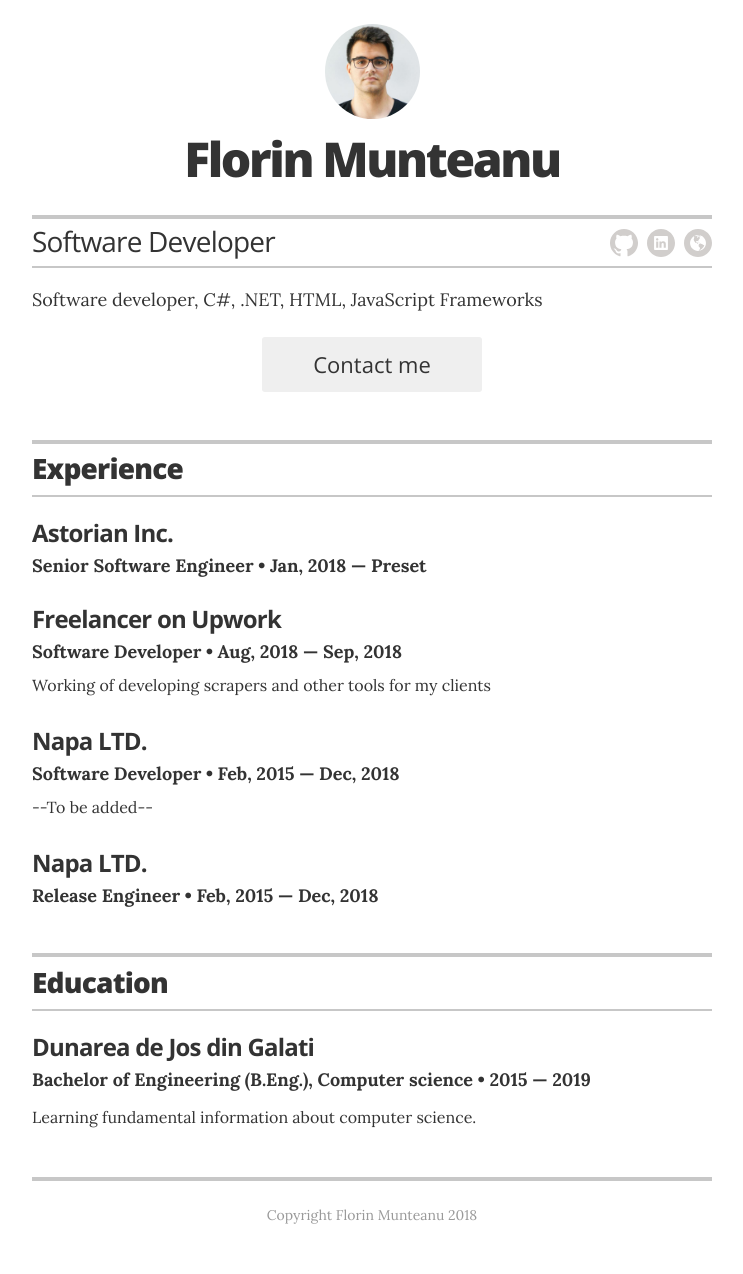
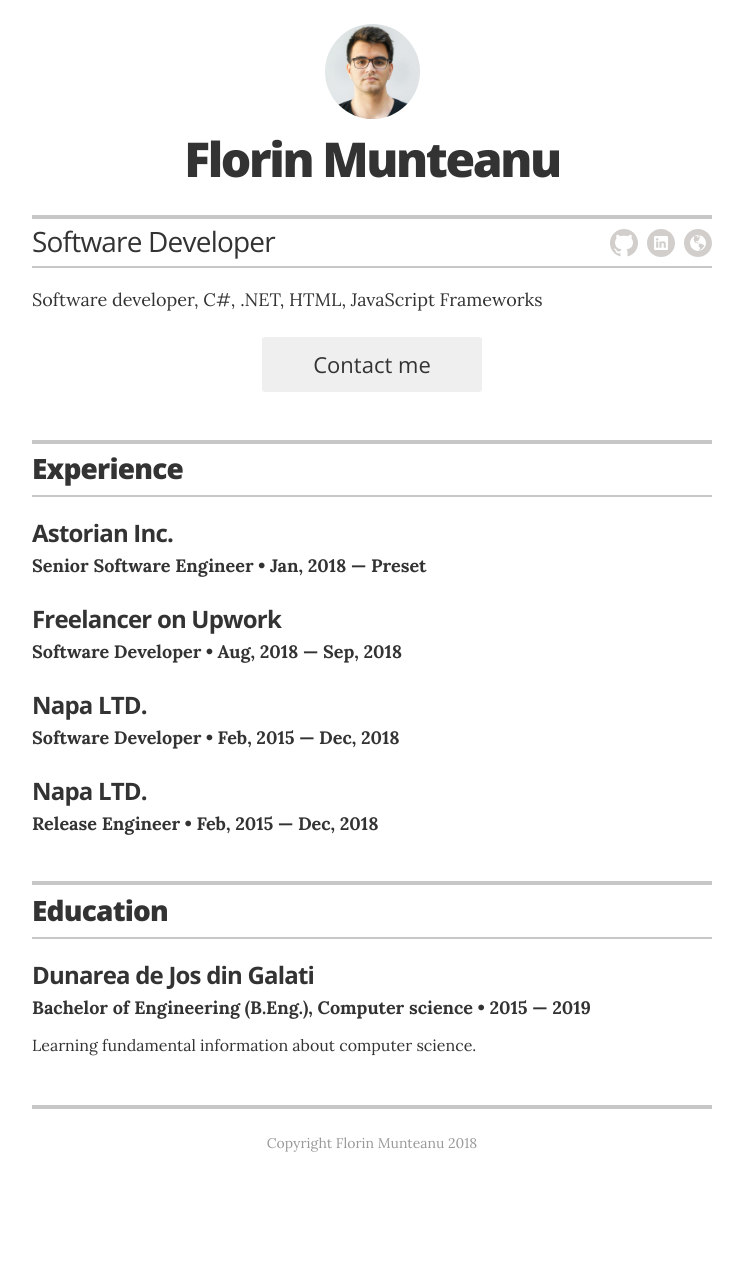
Before and after one commit to powerofsoul/powerofsoul.github.io, a Jekyll site: the page built from index.html, in a window 1280 px wide. Shown: the whole page, without its empty margins (268-1011 px from the left). Built offline with Jekyll 4.4.1, drawn with Linux system fonts in a browser that asks for light colours; after the commit the page ends 1202 px from its top, so only the background shows below that.

Commit message:
Delete notes

```diff
--- a/_data/experience.yml
+++ b/_data/experience.yml
@@ -4,11 +4,9 @@
 - company: Freelancer on Upwork
   position: Software Developer
   duration: Aug, 2018 &mdash; Sep, 2018
-  summary: Working of developing scrapers and other tools for my clients
 - company: Napa LTD.
   position: Software Developer
   duration: Feb, 2015 &mdash; Dec, 2018
-  summary: --To be added--
 - company: Napa LTD.
   position: Release Engineer
   duration: Feb, 2015 &mdash; Dec, 2018
```
